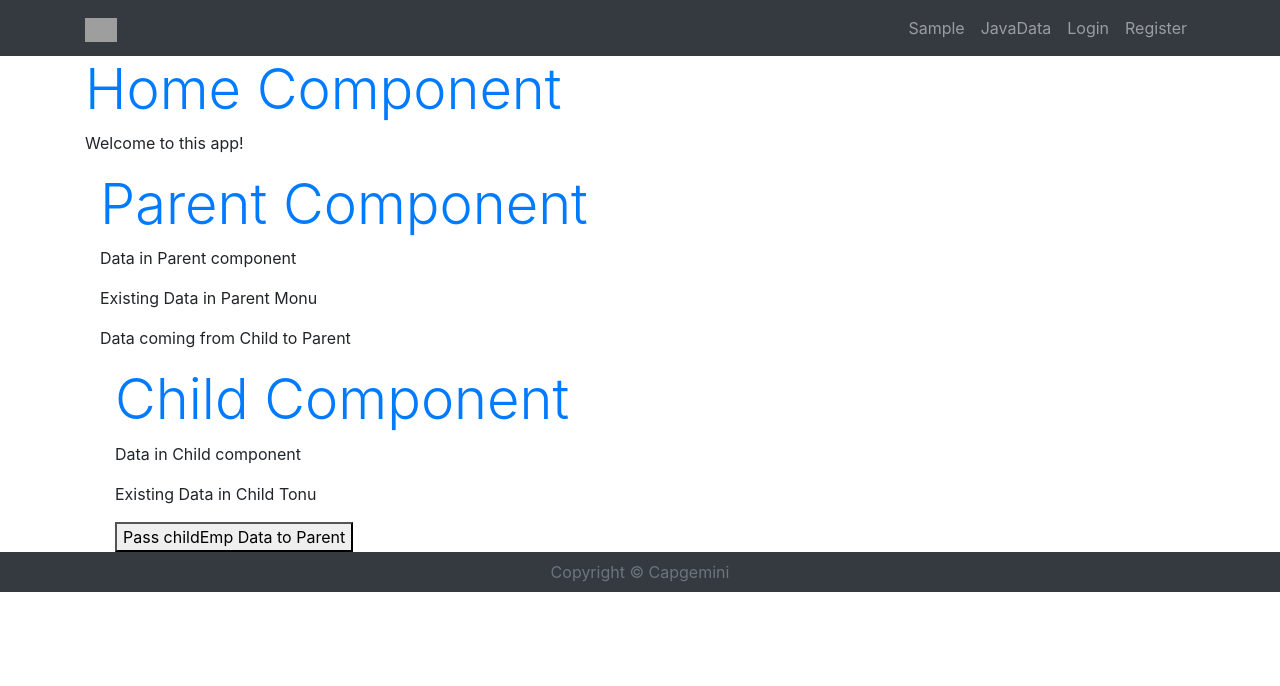
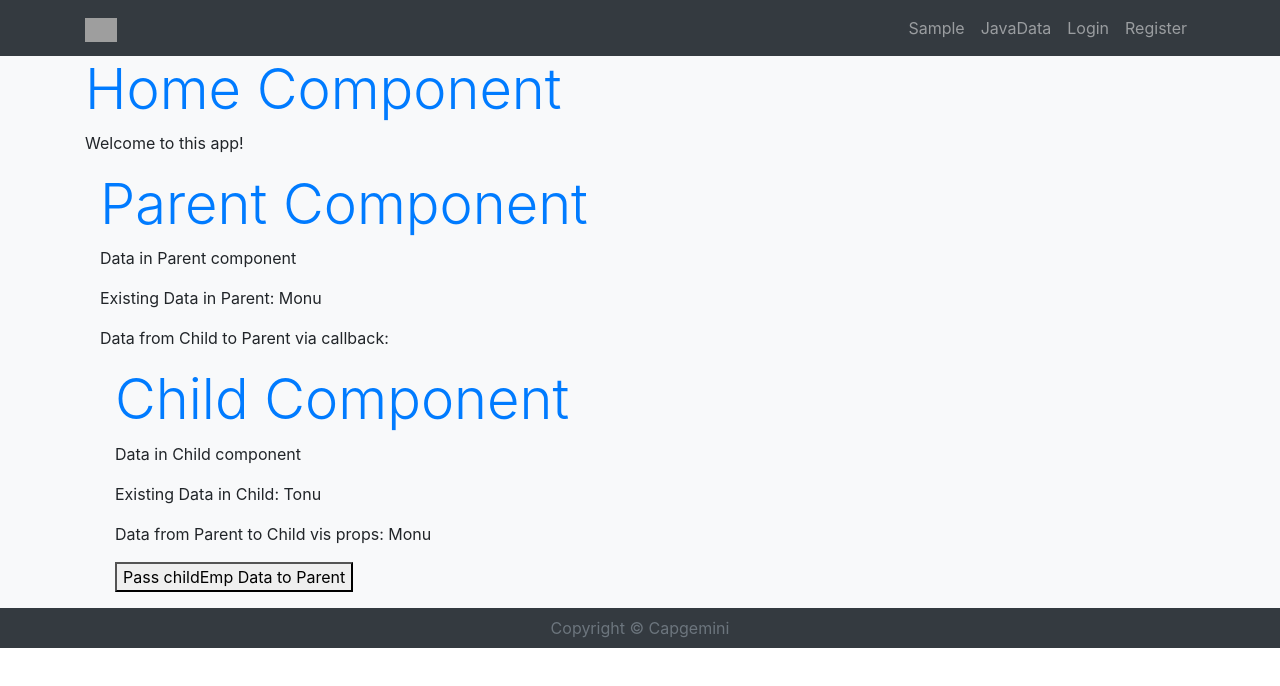
Before and after one commit to vamandeshmukh/cg-react-app-3aug-2021, a React (Create React App) app: page / in a window 1280 px wide. Shown: the top 686 px of the page. Built offline with nearby package versions, Linux system fonts and the light colour scheme; grey boxes are pictures that could not be loaded.

Commit message:
Commit
Commit

```diff
--- a/src/App.js
+++ b/src/App.js
@@ -3,7 +3,7 @@ import Routes from './Routes';
 
 const App = () => {
   return (
-    <div>
+    <div className="bg-light">
       <Routes />
     </div>
   );
--- a/src/components/Child.js
+++ b/src/components/Child.js
@@ -2,16 +2,19 @@ import React, { useState, useEffect } from 'react';
 
 
 const Child = (props) => {
-
     const [childEmp, setChildEmp] = useState({}); // child state
+    const [parentEmp, setParentEmp] = useState({}); // from parent
 
     useEffect(() => {
-        console.log('Child useEffect');
+        setParentEmp(props.parentEmp);
         setChildEmp({
-            name: 'Tonu',
+            firstName: 'Tonu',
             salary: 30.5
         }
         );
+        console.log('Child useEffect');
+        console.log(props);
+        // console.log(props.parentEmp.firstName);
     }, []);
 
     const onTrigger = () => {
@@ -23,8 +26,10 @@ const Child = (props) => {
         <div className="container">
             <h1 className="display-4 text-primary">Child Component</h1>
             <p>Data in Child component</p>
-            <p> Existing Data in Child {childEmp.name}</p>
+            <p> Existing Data in Child: {childEmp.firstName}</p>
+            <p> Data from Parent to Child vis props: {parentEmp.firstName} </p>
             <button onClick={onTrigger}>Pass childEmp Data to Parent</button>
+            <p></p>
         </div>
     );
 }
--- a/src/components/Parent.js
+++ b/src/components/Parent.js
@@ -2,17 +2,20 @@ import React, { useEffect, useState } from 'react';
 import Child from './Child';
 
 const Parent = () => {
-    const [parentEmp, setParentEmp] = useState({}); // parent state
+    const [parentEmp, setParentEmp] = useState({
+        firstName: 'Monu',
+        salary: 20.5
+    }); // parent state
     const [childEmp, setChildEmp] = useState({}); // from callback
 
-    useEffect(() => {
-        console.log('Parent useEffect');
-        setParentEmp({
-            name: 'Monu',
-            salary: 20.5
-        }
-        );
-    }, []);
+    // useEffect(() => {
+    //     setParentEmp({
+    //         firstName: 'Monu',
+    //         salary: 20.5
+    //     }
+    //     );
+    //     console.log('Parent useEffect');
+    // }, []);
 
     const handleCallback = (childEmpData) => {
         console.log('Parent handleCallback');
@@ -24,9 +27,10 @@ const Parent = () => {
         <div className="container">
             <h1 className="display-4 text-primary">Parent Component</h1>
             <p>Data in Parent component</p>
-            <p> Existing Data in Parent {parentEmp.name}</p>
-            <p>Data coming from Child to Parent {childEmp.name}</p>
+            <p> Existing Data in Parent: {parentEmp.firstName}</p>
+            <p>Data from Child to Parent via callback: {childEmp.firstName} </p>
             <Child
+                parentEmp={parentEmp}
                 parentCallback={handleCallback}
             ></Child>
         </div>
```
